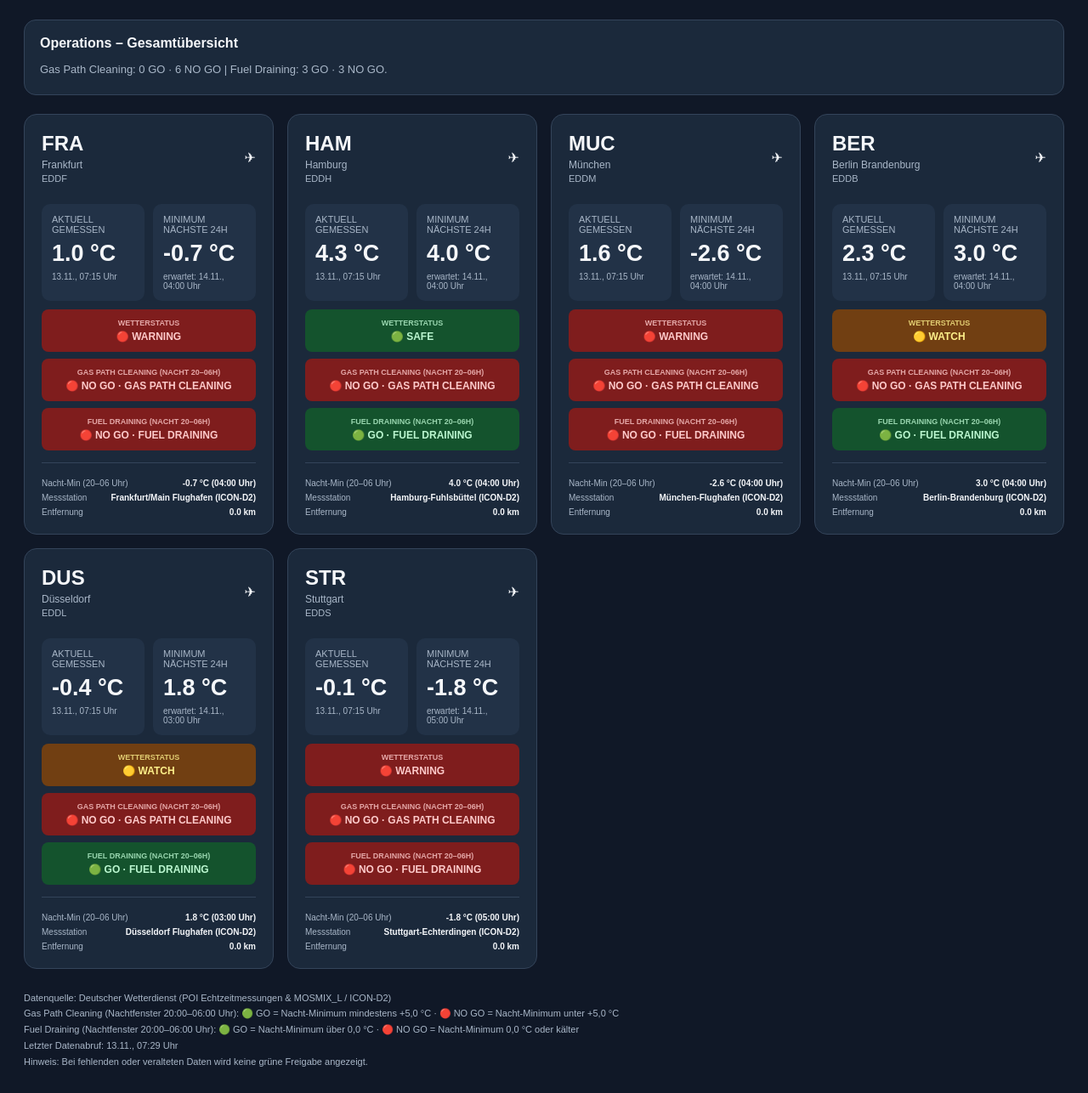
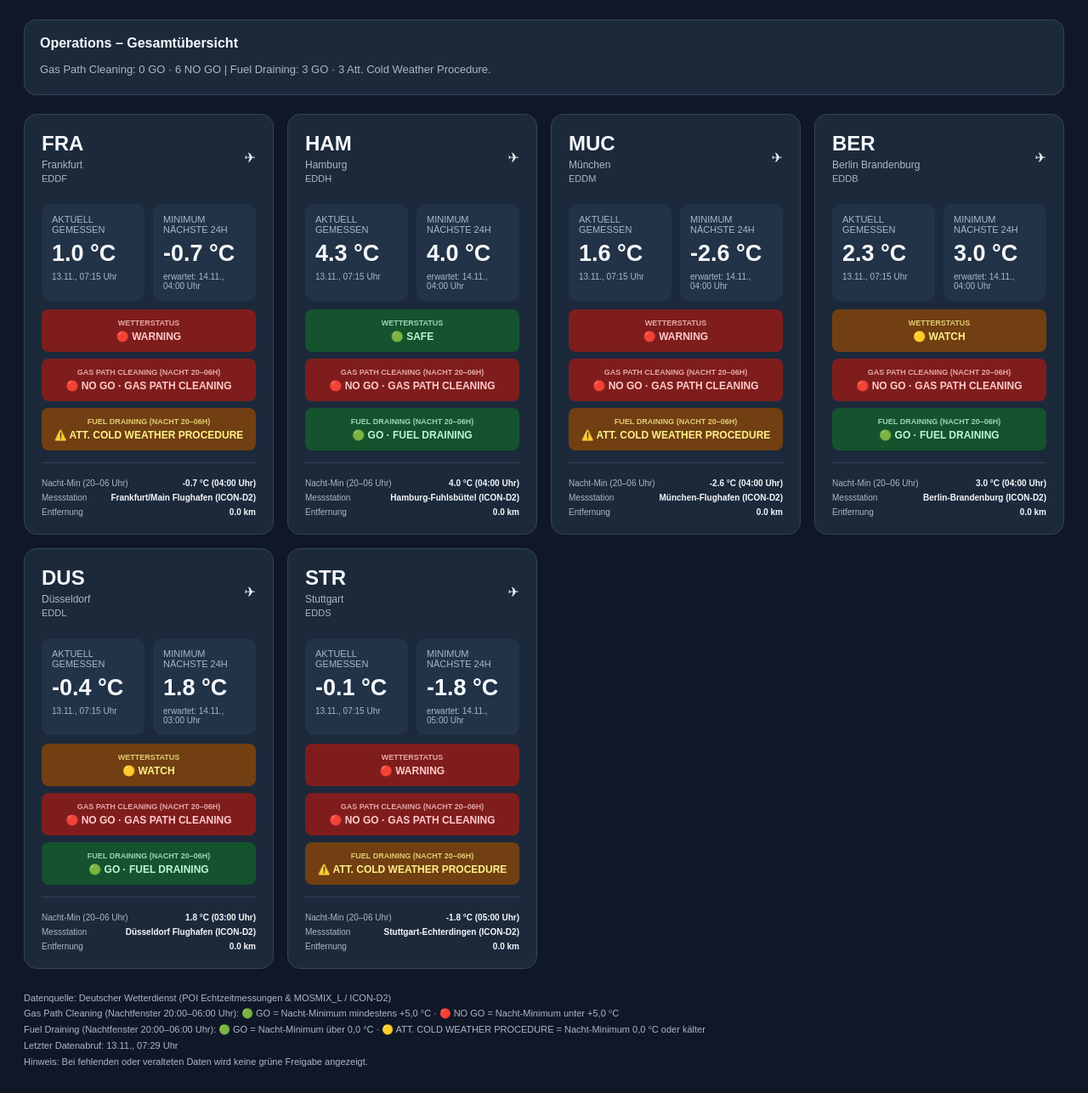
Before and after one commit to Phill12233/airport-weather-dashboard, a plain HTML site: page index.html in a window 1280 px wide. Shown: the part 85-1371 px from the top of the page at 85% size. Drawn offline with Linux system fonts and the light colour scheme.

Commit message:
Update Fuel Draining alert text to Att. Cold Weather Procedure

```diff
--- a/index.html
+++ b/index.html
@@ -271,7 +271,7 @@ footer {
   <br>
   Fuel Draining (Nachtfenster 20:00–06:00 Uhr):
   🟢 GO = Nacht-Minimum über 0,0 °C ·
-  🔴 NO GO = Nacht-Minimum 0,0 °C oder kälter
+  🟡 ATT. COLD WEATHER PROCEDURE = Nacht-Minimum 0,0 °C oder kälter
   <br>
   Letzter Datenabruf:
   <span id="updated">Noch keine Daten</span>
@@ -455,7 +455,7 @@ function render(data) {
   let goCount = 0;
   let noGoCount = 0;
   let fuelGoCount = 0;
-  let fuelNoGoCount = 0;
+  let fuelColdWeatherCount = 0;
   let noDataCount = 0;
 
   airports.forEach(airport => {
@@ -497,7 +497,7 @@ function render(data) {
     }
 
     /* ----------------------------------------------------
-       FUEL DRAINING (> 0.0 °C = GO, <= 0.0 °C = NO GO)
+       FUEL DRAINING (> 0.0 °C = GO, <= 0.0 °C = ATT. COLD WEATHER PROCEDURE)
     ---------------------------------------------------- */
 
     let fuelDrainText = "⚪ NO DATA · KEINE FREIGABE";
@@ -508,9 +508,9 @@ function render(data) {
       fuelDrainCss = "green";
       fuelGoCount++;
     } else if (valid && relevantMin <= FUEL_DRAINING_LIMIT) {
-      fuelDrainText = "🔴 NO GO · FUEL DRAINING";
-      fuelDrainCss = "red";
-      fuelNoGoCount++;
+      fuelDrainText = "⚠️ ATT. COLD WEATHER PROCEDURE";
+      fuelDrainCss = "yellow";
+      fuelColdWeatherCount++;
     }
 
     /* ----------------------------------------------------
@@ -637,7 +637,7 @@ function render(data) {
   } else {
     summaryText =
       `Gas Path Cleaning: ${goCount} GO · ${noGoCount} NO GO | ` +
-      `Fuel Draining: ${fuelGoCount} GO · ${fuelNoGoCount} NO GO` +
+      `Fuel Draining: ${fuelGoCount} GO · ${fuelColdWeatherCount} Att. Cold Weather Procedure` +
       (noDataCount > 0 ? ` · ${noDataCount} ohne gültige Daten.` : ".");
   }
 
```
